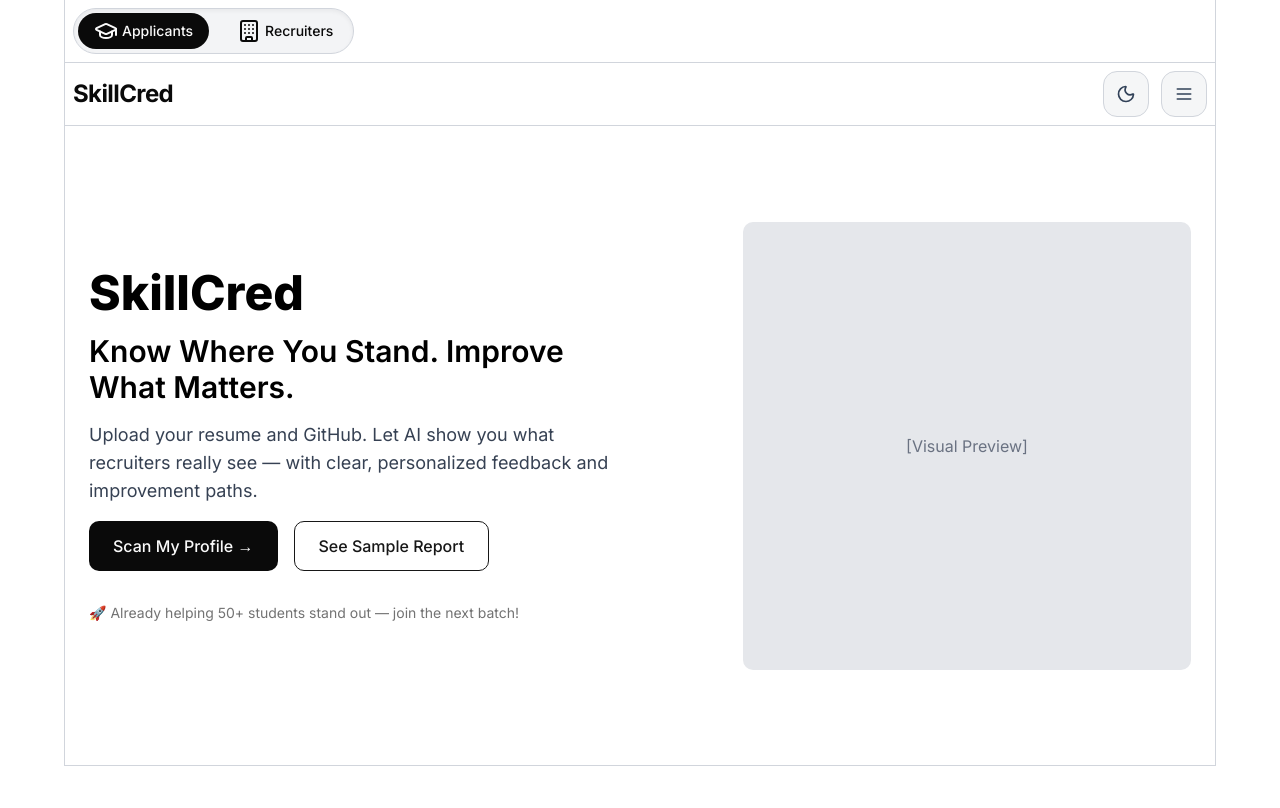
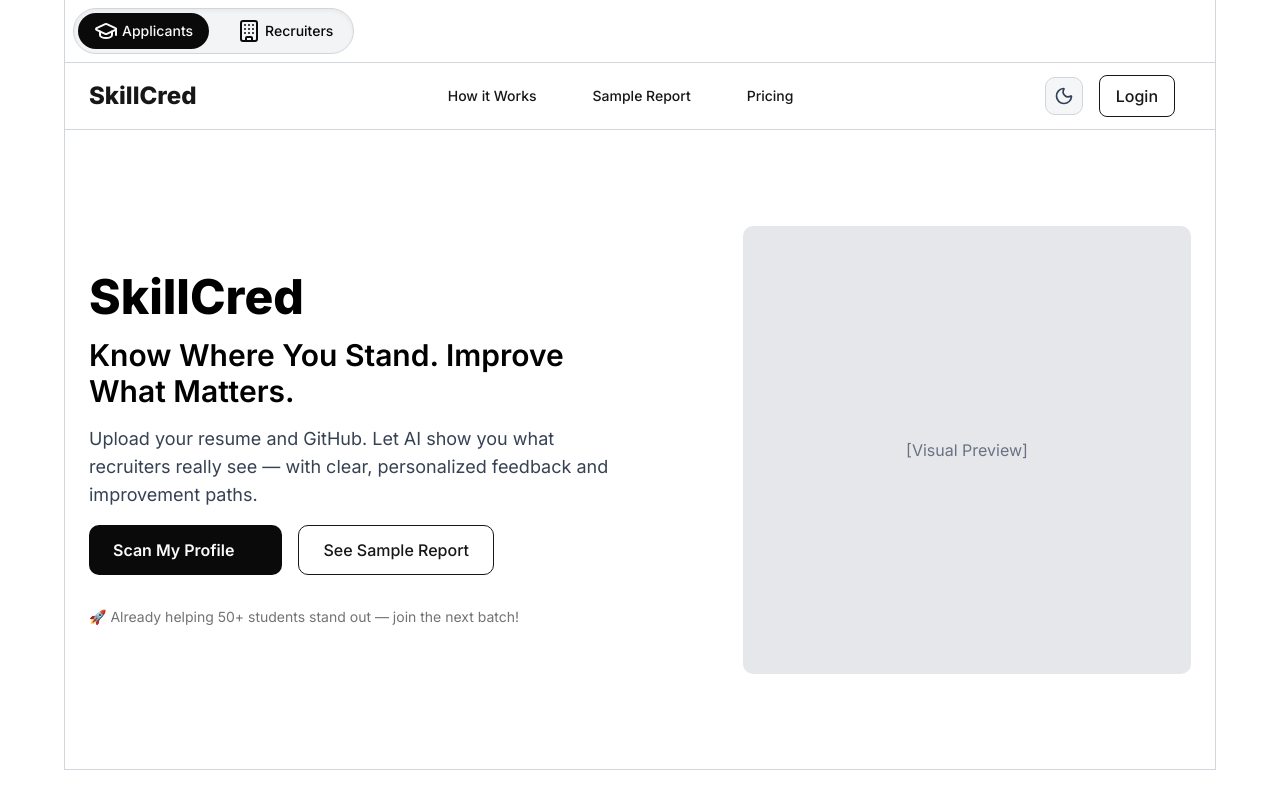
Before and after one commit to KrishnaGavali/SkillCred, a Next.js app in the folder Frontend/: page / in a window 1280 px wide. Shown: the top 808 px of the page. Built offline with nearby package versions, Linux system fonts and the light colour scheme.

Commit message:
feat: add framer-motion for animations and enhance Navbar with mobile menu support

```diff
--- a/Frontend/package.json
+++ b/Frontend/package.json
@@ -14,6 +14,7 @@
     "class-variance-authority": "^0.7.1",
     "clsx": "^2.1.1",
     "lucide-react": "^0.535.0",
+    "motion": "^12.23.12",
     "next": "15.4.5",
     "react": "19.1.0",
     "react-dom": "19.1.0",
--- a/Frontend/src/app/layout.tsx
+++ b/Frontend/src/app/layout.tsx
@@ -11,7 +11,7 @@ const InterSans = Inter({
 });
 
 export const metadata: Metadata = {
-  title: "TalentMatchAI",
+  title: "SkillCred",
   description: "Generated by create next app",
 };
 
--- a/Frontend/src/components/Home/HeroSection.tsx
+++ b/Frontend/src/components/Home/HeroSection.tsx
@@ -1,3 +1,4 @@
+import { MoveRight } from "lucide-react";
 import React from "react";
 
 const HeroSection = () => {
@@ -20,9 +21,11 @@ const HeroSection = () => {
 
         {/* CTA Buttons */}
         <div className="flex flex-col sm:flex-row gap-4">
-          <button className="px-6 py-3 bg-foreground text-primary-foreground rounded-lg hover:bg-primary-dark transition font-medium w-full sm:w-auto">
-            Scan My Profile →
+          <button className="group px-6 py-3 bg-foreground text-primary-foreground rounded-lg hover:bg-primary/90 transition-all duration-300 font-semibold w-full sm:w-auto flex items-center gap-2">
+            <span className="relative z-10">Scan My Profile</span>
+            <MoveRight className="w-4 h-4 transform transition-all duration-300 opacity-100 md:translate-x-0 md:opacity-0 group-hover:translate-x-1 group-hover:opacity-100" />
           </button>
+
           <button className="px-6 py-3 border border-primary text-primary rounded-lg hover:bg-muted transition font-medium w-full sm:w-auto">
             See Sample Report
           </button>
--- a/Frontend/src/components/Navbar.tsx
+++ b/Frontend/src/components/Navbar.tsx
@@ -1,52 +1,146 @@
 "use client";
 
-import React from "react";
-import { Sun, Moon, Menu } from "lucide-react";
+import React, { useState } from "react";
+import Link from "next/link";
+import { Sun, Moon, Menu, X } from "lucide-react";
 import { useTheme } from "../../context/themToggle";
+import { AnimatePresence, motion } from "motion/react";
 
 const Navbar = () => {
   const { theme, toggleTheme } = useTheme();
-  const [selectedSection, setSelectedSection] = React.useState("applicants");
+  const [isMobileMenuOpen, setIsMobileMenuOpen] = useState(false);
 
   React.useEffect(() => {
     document.documentElement.classList.toggle("dark", theme === "dark");
   }, [theme]);
 
+  const toggleMobileMenu = () => {
+    setIsMobileMenuOpen((prev) => !prev);
+  };
+
   return (
-    <nav className="backdrop-blur-xl bg-background dark:bg-background border border-border-color p-2 flex items-center justify-between transition-all duration-500 ease-out w-[90%] sticky top-0 z-50">
-      <div className="flex items-center">
-        <span className="relative text-2xl font-bold tracking-tight">
-          <span className="text-primary-500 dark:text-primary-400">
-            SkillCred
-          </span>
-        </span>
+    <nav className="sticky top-0 z-50 bg-background dark:bg-background border border-border-color backdrop-blur-md px-6 py-3 flex items-center justify-between w-[90%]">
+      {/* Brand Logo */}
+      <Link href="/" className="text-2xl font-extrabold text-primary">
+        SkillCred
+      </Link>
+
+      {/* Desktop Navigation Links */}
+      <div className="hidden md:flex items-center gap-x-14 text-sm font-medium text-primary">
+        <Link
+          href="/how-it-works"
+          className="relative group inline-block text-primary"
+        >
+          <span className="relative z-10">How it Works</span>
+          <span
+            className="absolute left-0 -bottom-0.5 h-[2px] w-0 bg-primary transition-all duration-300 group-hover:w-full"
+            aria-hidden="true"
+          />
+        </Link>
+        <Link
+          href="/sample-report"
+          className="relative group inline-block text-primary"
+        >
+          <span className="relative z-10">Sample Report</span>
+          <span
+            className="absolute left-0 -bottom-0.5 h-[2px] w-0 bg-primary transition-all duration-300 group-hover:w-full"
+            aria-hidden="true"
+          />
+        </Link>
+        <Link
+          href="/pricing"
+          className="relative group inline-block text-primary"
+        >
+          <span className="relative z-10">Pricing</span>
+          <span
+            className="absolute left-0 -bottom-0.5 h-[2px] w-0 bg-primary transition-all duration-300 group-hover:w-full"
+            aria-hidden="true"
+          />
+        </Link>
       </div>
 
-      {/* Right Controls */}
-      <div className="flex items-center space-x-3">
+      {/* Right Controls (Theme + Mobile Menu) */}
+      <div className="flex items-center space-x-3 md:space-x-4">
         {/* Theme Toggle */}
         <button
           onClick={toggleTheme}
-          className="group relative p-3 rounded-xl bg-gray-100/80 dark:bg-gray-800/80 hover:bg-gray-200/80 dark:hover:bg-gray-700/80 transition-all duration-300 ease-out hover:scale-105 border border-border-color"
+          className="group p-2 rounded-lg bg-gray-100/80 dark:bg-gray-800/80 hover:bg-gray-200/80 dark:hover:bg-gray-700/80 transition border border-border-color"
           aria-label="Toggle theme"
         >
-          <div className="relative w-5 h-5">
-            {theme === "dark" ? (
-              <Sun className="w-5 h-5 text-amber-500 transition-all duration-300 group-hover:rotate-12 group-hover:scale-110" />
-            ) : (
-              <Moon className="w-5 h-5 text-slate-700 transition-all duration-300 group-hover:-rotate-12 group-hover:scale-110" />
-            )}
-          </div>
+          {theme === "dark" ? (
+            <Sun className="w-5 h-5 text-amber-500 group-hover:rotate-12 group-hover:scale-110 transition-all" />
+          ) : (
+            <Moon className="w-5 h-5 text-slate-700 group-hover:-rotate-12 group-hover:scale-110 transition-all" />
+          )}
         </button>
+        <Link
+          href="/login"
+          className="px-4 py-2 border border-primary rounded-md hover:bg-primary hover:text-white dark:hover:text-primary-foreground transition duration-200 hidden md:inline-block text-primary font-medium"
+        >
+          Login
+        </Link>
 
-        {/* Menu Icon */}
+        {/* Mobile Menu Icon */}
         <button
-          className="group relative p-3 rounded-xl bg-gray-100/80 dark:bg-gray-800/80 hover:bg-gray-200/80 dark:hover:bg-gray-700/80 transition-all duration-300 border border-border-color"
-          aria-label="Open menu"
+          onClick={toggleMobileMenu}
+          className="md:hidden group p-2 rounded-lg bg-gray-100/80 dark:bg-gray-800/80 hover:bg-gray-200/80 dark:hover:bg-gray-700/80 transition border border-border-color"
+          aria-label="Toggle menu"
         >
-          <Menu className="w-5 h-5 text-slate-700 dark:text-slate-300 group-hover:scale-125 transition-transform duration-300" />
+          {isMobileMenuOpen ? (
+            <X className="w-5 h-5 text-primary-700 group-hover:scale-125 transition-transform" />
+          ) : (
+            <Menu className="w-5 h-5 text-primary-700 group-hover:scale-125 transition-transform" />
+          )}
         </button>
       </div>
+
+      <AnimatePresence mode="wait">
+        {isMobileMenuOpen && (
+          <motion.div
+            className="absolute top-full left-0 w-full bg-background dark:bg-background border-t border-border-color shadow-md md:hidden z-40"
+            initial={{ opacity: 0, y: -20 }}
+            animate={{ opacity: 1, y: 0 }}
+            exit={{ opacity: 0, y: -20 }}
+            transition={{ duration: 0.2, ease: "easeInOut" }}
+          >
+            <div className="flex flex-col divide-y divide-border-color text-sm font-medium text-primary">
+              {/* Menu Links */}
+              <Link
+                href="/how-it-works"
+                onClick={() => setIsMobileMenuOpen(false)}
+                className="px-6 py-4 w-full text-left hover:bg-accent transition-colors"
+              >
+                How it Works
+              </Link>
+              <Link
+                href="/sample-report"
+                onClick={() => setIsMobileMenuOpen(false)}
+                className="px-6 py-4 w-full text-left hover:bg-accent transition-colors"
+              >
+                Sample Report
+              </Link>
+              <Link
+                href="/pricing"
+                onClick={() => setIsMobileMenuOpen(false)}
+                className="px-6 py-4 w-full text-left hover:bg-accent transition-colors"
+              >
+                Pricing
+              </Link>
+
+              {/* Login Button */}
+              <div className="px-6 py-4 border-b border-border-color">
+                <Link
+                  href="/login"
+                  onClick={() => setIsMobileMenuOpen(false)}
+                  className="block w-full text-center border border-primary rounded-md px-4 py-2 hover:bg-primary hover:text-white dark:hover:text-primary-foreground transition font-medium"
+                >
+                  Login
+                </Link>
+              </div>
+            </div>
+          </motion.div>
+        )}
+      </AnimatePresence>
     </nav>
   );
 };
```
Also changed, not shown: 1 other file (tests, documents, lock files or other folders).
